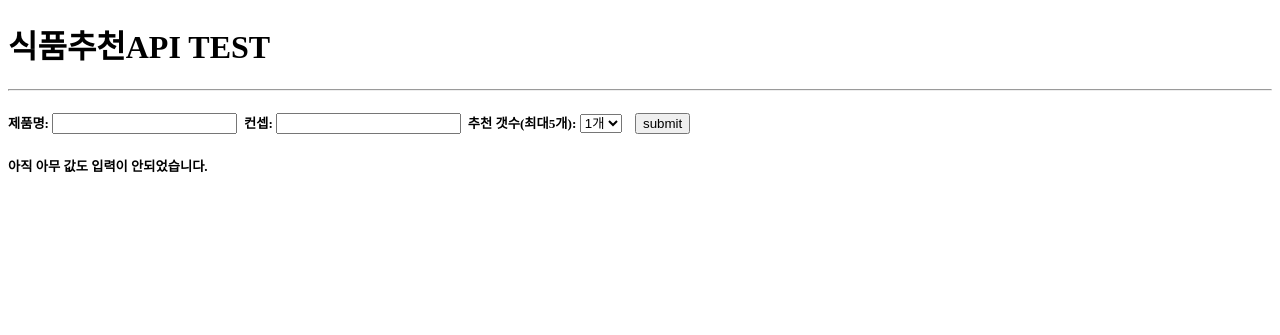
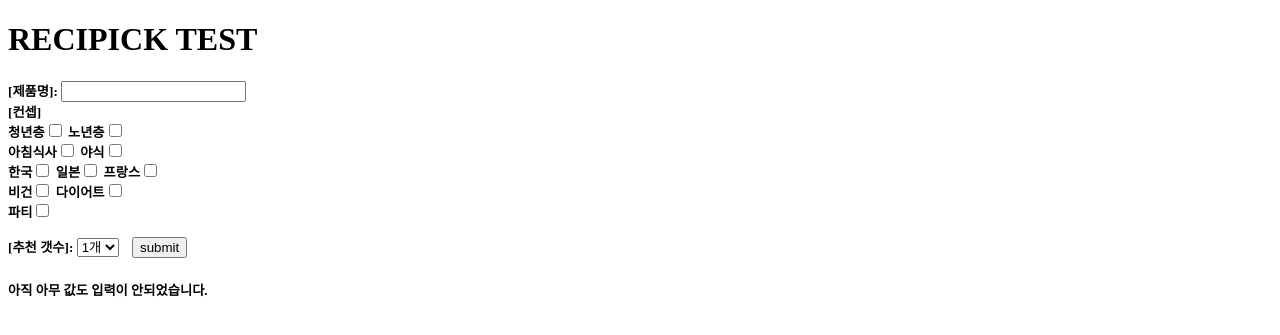
Before and after one commit to toot09/recipick_api, a Flask app: page / in a window 1280 px wide. Shown: the top 335 px of the page. Run offline with Flask 2, Linux system fonts and the light colour scheme.

Commit message:
컨셉 입력 텍스트->체크박스 변경

```diff
--- a/app/templates/index.html
+++ b/app/templates/index.html
@@ -3,15 +3,51 @@
 <head>
     <meta charset="UTF-8">
     <title>TEST</title>
+    <style>
+
+        table th {
+            font-weight: normal; }
+
+        table td {
+            border-bottom:solid 1px #f8f8f8;
+        }
+
+        table > thead > tr > th,
+        table > tbody > tr > th,
+        table > tfoot > tr > th,
+        table > thead > tr > td,
+        table > tbody > tr > td,
+        table > tfoot > tr > td {
+            padding: 5px;
+            border: 1px solid #000000;
+        }
+
+        table thead tr th {
+            font-size: 15px;
+            color: #121212;
+            text-transform: uppercase;
+            font-weight: bold;
+            letter-spacing: 0.05em;
+            background: #aaaaaa;
+            text-align: center;
+        }
+    </style>
 </head>
 <body>
     <div class = 'page-header'>
-        <h1>식품추천API TEST</h1>
-        <hr/>
+        <h1>RECIPICK TEST</h1>
     </div>
     <form action = "/basic" method = "POST">
-        <p><h5>제품명: <input type = "text" name = "productName" /> &nbsp컨셉: <input type = "text" name = "productConcept" />
-            &nbsp추천 갯수(최대5개):
+        <p><h5>[제품명]: <input type = "text" name = "productName" /> <br/>
+           <!-- &nbsp컨셉: <input type = "text" name = "productConcept" /> -->
+            [컨셉]
+            <br/>
+            청년층<input type = "checkbox" name = "productConcept[]" value="청년층" />  노년층<input type = "checkbox" name = "productConcept[]" value="노년층" />
+            <br/>아침식사<input type = "checkbox" name = "productConcept[]" value="아침식사" />  야식<input type = "checkbox" name = "productConcept[]" value="야식" />
+            <br/>한국<input type = "checkbox" name = "productConcept[]" value="한국" />  일본<input type = "checkbox" name = "productConcept[]" value="일본" /> 프랑스<input type = "checkbox" name = "productConcept" value="프랑스" />
+            <br/>비건<input type = "checkbox" name = "productConcept[]" value="비건" />  다이어트<input type = "checkbox" name = "productConcept[]" value="다이어트" />
+            <br/>파티<input type = "checkbox" name = "productConcept[]" value="파티" />
+            <br/><br/>[추천 갯수]:
             <select name="productTopN">
                 <option value="1">1개</option>
                 <option value="2">2개</option>
@@ -32,14 +68,22 @@
                     <h5>결과값이 존재하지 않습니다</h5>
                 {% else %}
                     <h5>json전문 {{ content }}입니다.</h5>
-                    <!--
-                    <h5>추천 식품은 {{ product }}입니다.</h5>
-                    <img src ="{{ imgurl }}">
-                    -->
+                    <table>
+                        <thead>
+                          <tr>
+                          <th>추천식품명</th>
+                          <th>이미지</th>
+                          </tr>
+                          </thead>
+                          <tbody>
                                 {% for arr in jsonArray %}
-                    <h5>추천 식품은 {{ arr["product"] }}입니다.</h5>
-                    <img src ="{{ 'http://'+ arr["imgurl"] }}">
+                                <tr>
+                                 <td><h5>{{ arr["product"] }}</h5></td>
+                                 <td><img src ="{{ 'http://'+ arr["imgurl"] }}"></td>
+                               </tr>
                             {% endfor %}
+                        </tbody>
+                    </table>
                 {% endif %}
             {% endif %}
         </p>
```
Lines whose indentation alone changed are shown as unchanged.
